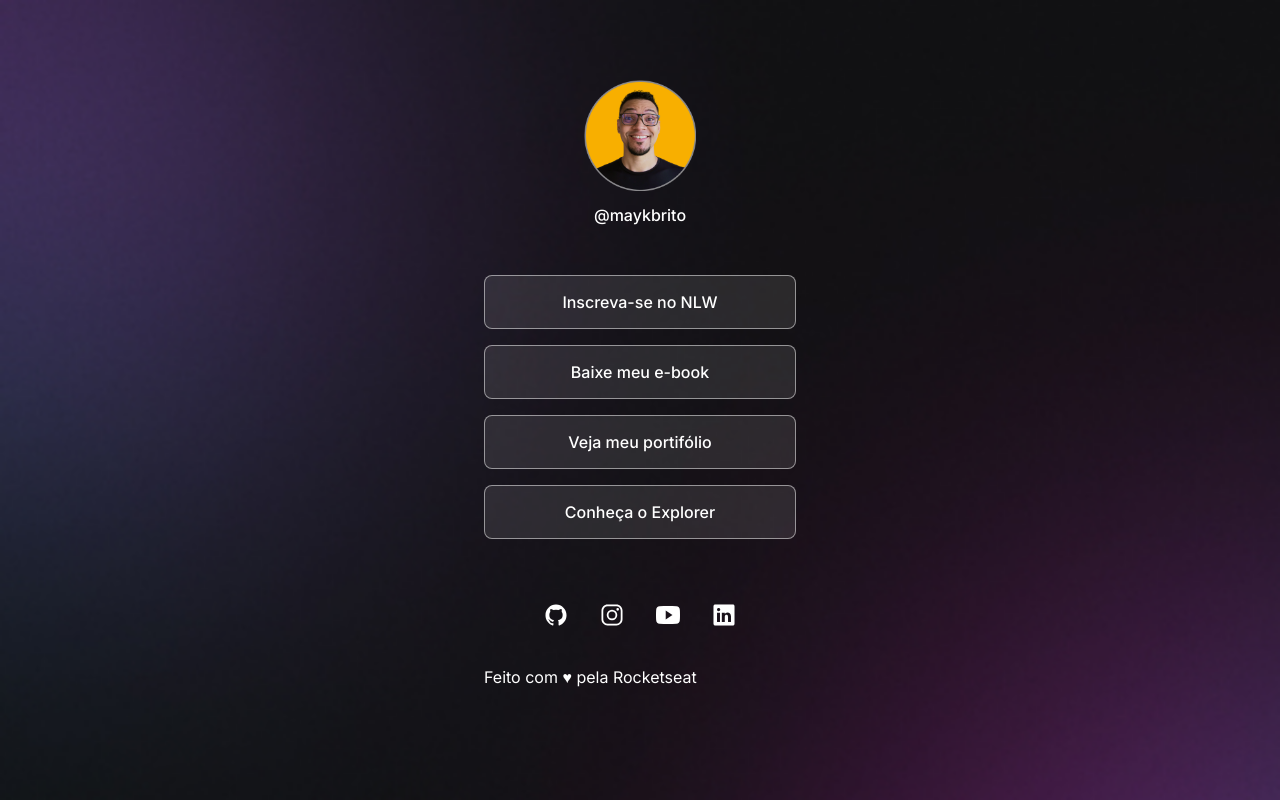
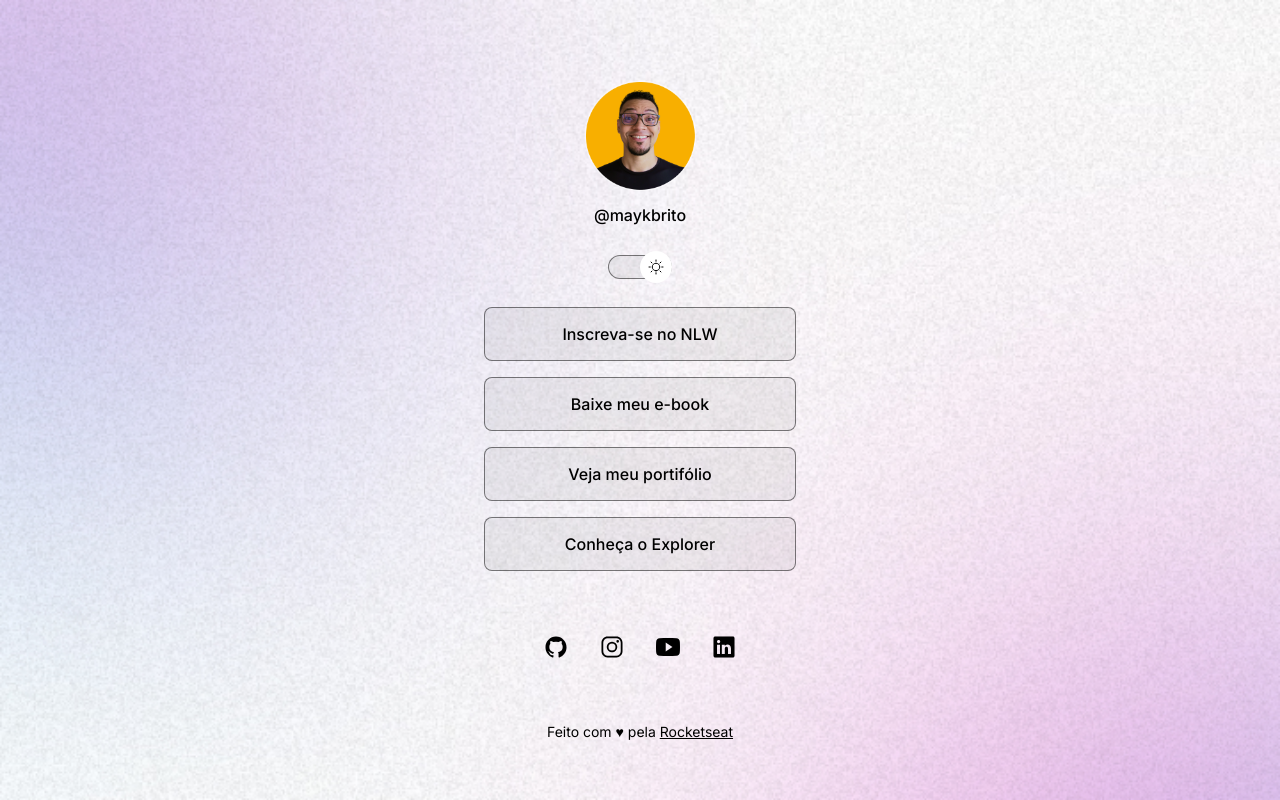
Before and after one commit to vladprado/discover, a plain HTML site: page index.html in a window 1280 px wide. Drawn offline with nearby package versions, Linux system fonts and the light colour scheme.

Commit message:
Evoluindo o projeto

```diff
--- a/index.html
+++ b/index.html
@@ -1,5 +1,5 @@
 <!DOCTYPE html>
-<html lang="pt-br">
+<html lang="pt-br" class="light">
   <head>
     <link rel="preconnect" href="https://fonts.googleapis.com" />
     <link rel="preconnect" href="https://fonts.gstatic.com" crossorigin />
@@ -20,6 +20,11 @@
           alt="Foto de Mayk Brito sorrindo, usando óculos e camisa preta, barba e fundo amarelo,"
         />
         <p>@maykbrito</p>
+      </div>
+
+      <div id="switch">
+        <button></button>
+        <span></span>
       </div>
 
       <ul>
@@ -55,7 +60,9 @@
         </a>
       </div>
 
-      <footer>Feito com ♥ pela Rocketseat</footer>
+      <footer>
+        Feito com ♥ pela <a href="http://rocketseat.com.br">Rocketseat</a>
+      </footer>
     </div>
     <script
       type="module"
--- a/style.css
+++ b/style.css
@@ -2,6 +2,26 @@
   margin: 0;
   padding: 0;
   box-sizing: border-box;
+}
+
+:root {
+  --text-color: white;
+  --bg-url: url(./assets/bg-mobile.jpg);
+  --stroke-color: rgba(255, 255, 255, 0.5);
+  --surface-color: rgba(255, 255, 255, 0.5);
+  --surface-color-hover: rgba(0, 0, 0, 0.02);
+  --highlight-color: rgba(255, 255, 255, 0.2);
+  -switch-bg-url: url(./assets/moon-stars.svg);
+}
+
+.light {
+  --text-color: black;
+  --bg-url: url(./assets/bg-mobile-light.jpg);
+  --stroke-color: rgba(0, 0, 0, 0.5);
+  --surface-color: rgba(0, 0, 0, 0.05);
+  --surface-color-hover: rgba(0, 0, 0, 0.02);
+  --highlight-color: rgba(0, 0, 0, 0.1);
+  --switch-bg-url: url(./assets/sun.svg);
 }
 
 body {
@@ -11,12 +31,12 @@ body {
   background-position: top center;
   background-size: cover;
   */
-  background: url(./assets/bg-mobile.jpg) no-repeat top center/cover;
+  background: var(--bg-url) no-repeat top center/cover;
 }
 
 body * {
   font-family: "Inter", sans-serif;
-  color: #ffffff;
+  color: var(--text-color);
 }
 
 #container {
@@ -41,6 +61,39 @@ body * {
   margin-top: 8px;
 }
 
+#switch {
+  position: relative;
+  width: 64px;
+  margin: 4px auto;
+}
+
+#switch button {
+  width: 32px;
+  height: 32px;
+  background: white var(--switch-bg-url) no-repeat center;
+  border: 0;
+  border-radius: 50%;
+  position: absolute;
+  top: 50%;
+  right: 0;
+  z-index: 1;
+  transform: translateY(-50%);
+}
+
+.light #switch button {
+  right: 0;
+  left: initial;
+}
+
+#switch span {
+  display: block;
+  width: 64px;
+  height: 24px;
+  background: var(--surface-color);
+  border: 1px solid var(--stroke-color);
+  -webkit-backdrop-filter: blur(4px);
+  border-radius: 9999px;
+}
 /* links */
 ul {
   list-style: none;
@@ -57,8 +110,8 @@ ul li a {
   justify-content: center;
 
   padding: 16px 24px;
-  background: rgba(255, 255, 255, 0.1);
-  border: 1px solid rgba(255, 255, 255, 0.5);
+  background: var(--surface-color);
+  border: 1px solid var(--stroke-color);
   border-radius: 8px;
 
   -webkit-backdrop-filter: blur(4px);
@@ -70,8 +123,8 @@ ul li a {
 }
 
 ul li a:hover {
-  background: rgba(255, 255, 255, 0.05);
-  border: 1.5px solid white;
+  background: var(--surface-color-hover);
+  border: 1.5px solid var(--text-color);
 }
 
 #social-links {
@@ -91,5 +144,11 @@ ul li a:hover {
 }
 
 #social-links a:hover {
-  background: rgba(255, 255, 255, 0.2);
+  background: var(--highlight-color);
 }
+
+footer {
+  padding: 24px 0px;
+  text-align: center;
+  font-size: 14px;
+}
```
